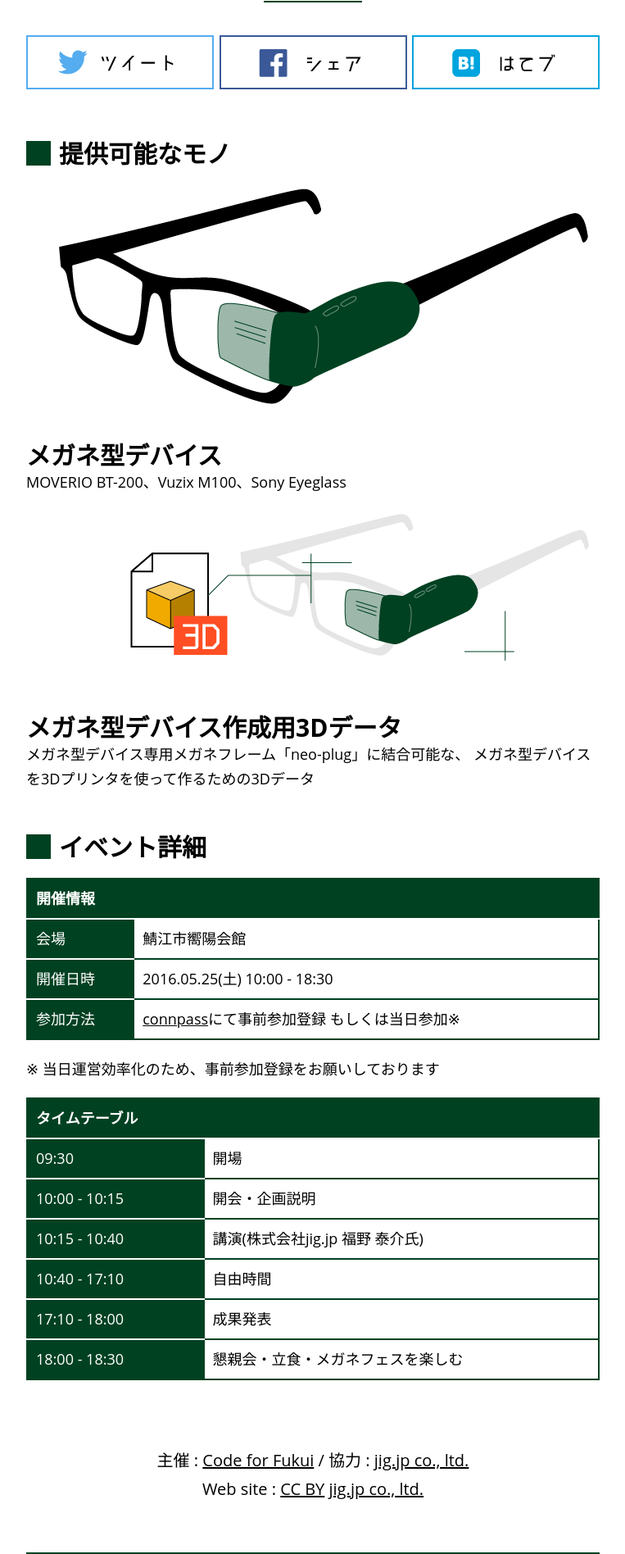
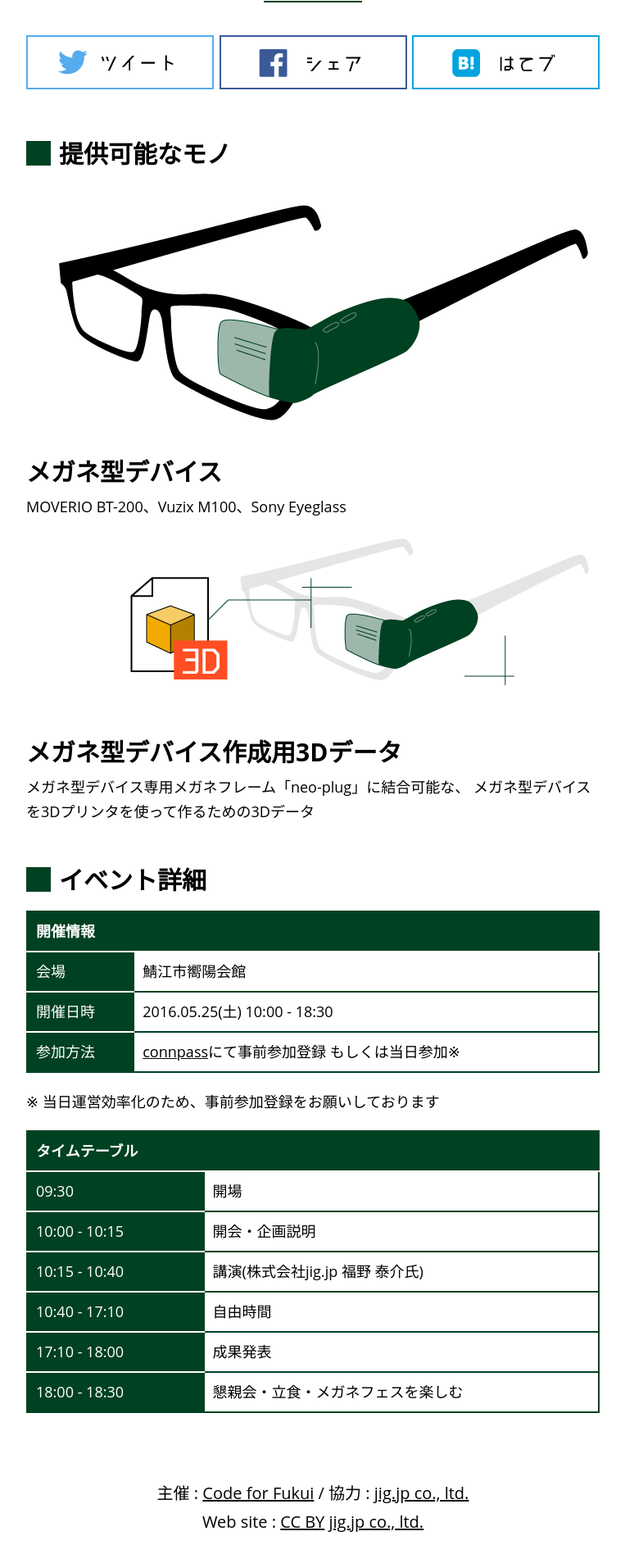
Before and after one commit to code4fukui/meganehack, a Jekyll site: the page built from about.md, in a window 1280 px wide. Shown: the part 436-2332 px from the top of the page at 82% size, without its empty margins (258-1021 px from the left). Built offline with Jekyll 4.4.1, drawn with Linux system fonts in a browser that asks for light colours; some web fonts are replaced.

Commit message:
add headers bottom margin

```diff
--- a/_sass/_content.scss
+++ b/_sass/_content.scss
@@ -10,7 +10,7 @@
 
   h1:not(.page-heading) {
     font-size: 30px;
-    margin: 50px 0 0;
+    margin: 50px 0 20px;
     &:before {
       content: '';
       display: inline-block;
@@ -25,7 +25,7 @@
 
   h2 {
     font-size: 30px;
-    margin: 30px 0 0;
+    margin: 30px 0 10px;
   }
 
   table {
@@ -98,11 +98,16 @@
       display: inline-block;
       width: 80px;
       font-size: 16px;
+      bottom: 0;
     }
   }
 }
 
 .post-meta {
+  position: relative;
+  bottom: 20px;
+  display: block;
+  margin-bottom: -20px;
   font-family: $makinas;
 }
 
```
